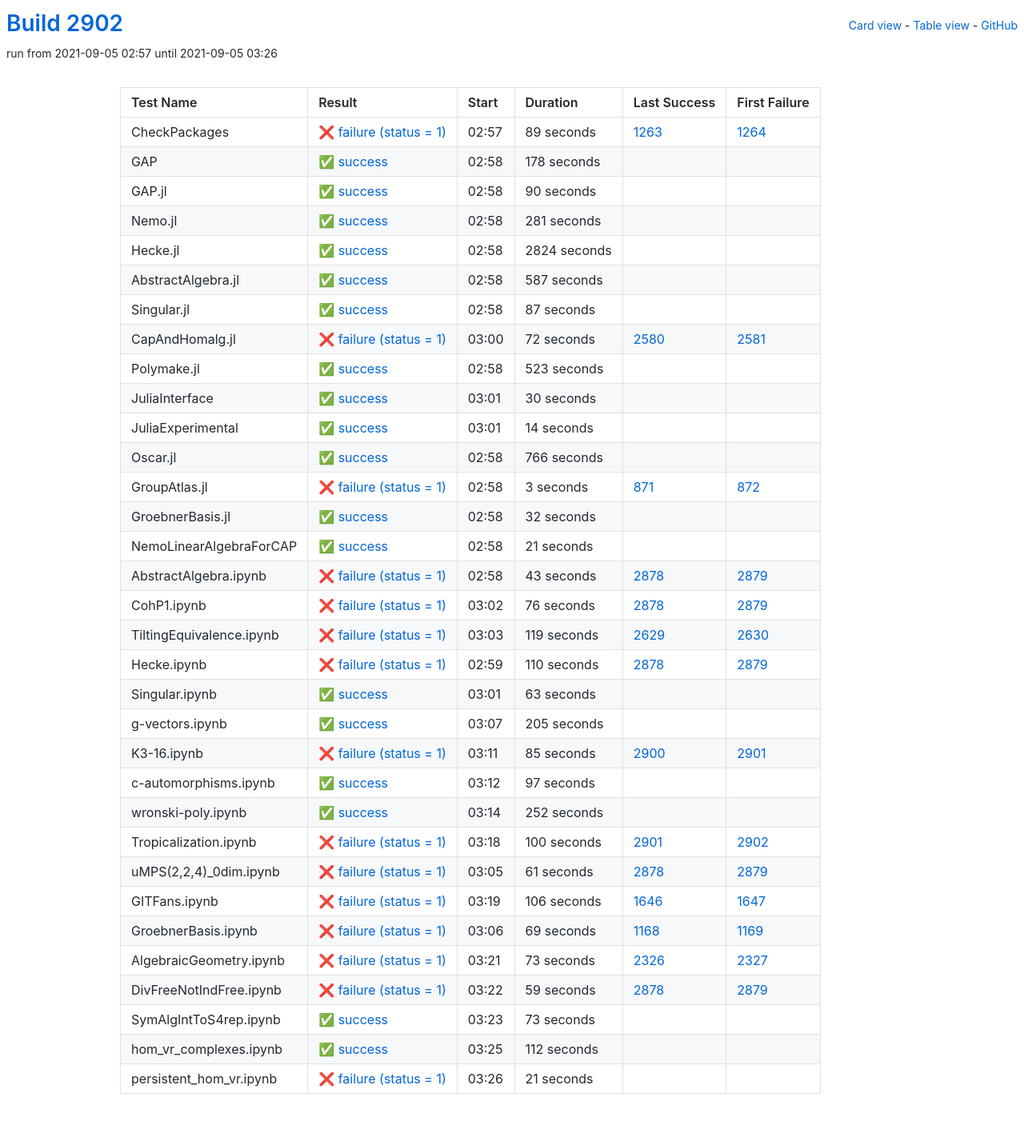
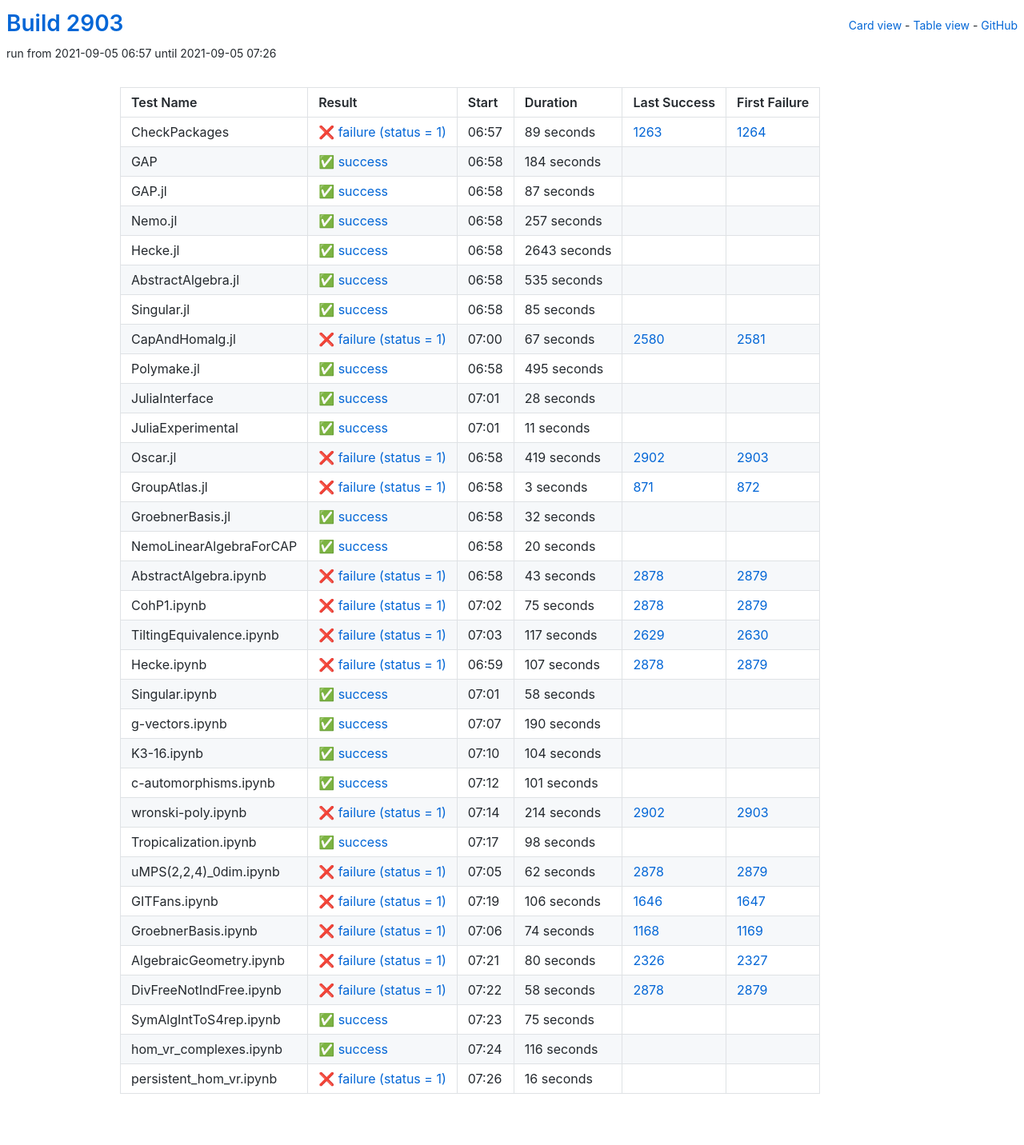
Before and after one commit to oscar-system/oscar-ci-status-stable, a Jekyll site: the page built from table.html, in a window 1280 px wide. Shown: the whole page at 80% size. Built offline with Jekyll 4.4.1, drawn with Linux system fonts in a browser that asks for light colours.

Commit message:
Build #2903

```diff
--- a/_data/ci.yml
+++ b/_data/ci.yml
@@ -1,6 +1,6 @@
 ---
-build: 2902
-build_url: https://oscarci.mathematik.uni-kl.de/job/oscar-stable/2902/
+build: 2903
+build_url: https://oscarci.mathematik.uni-kl.de/job/oscar-stable/2903/
 job: oscar-stable
 organization: oscar-system
 repo: oscar-ci-status-stable
@@ -8,8 +8,8 @@ repourl: https://github.com/oscar-system/oscar-ci-status-stable
 tests:
 - name: CheckPackages
   id: checkpackages
-  log: https://oscarci.mathematik.uni-kl.de/job/oscar-stable/2902/artifact/logs/build-2902/CheckPackages.log
-  start: 2021-09-05 02:57
+  log: https://oscarci.mathematik.uni-kl.de/job/oscar-stable/2903/artifact/logs/build-2903/CheckPackages.log
+  start: 2021-09-05 06:57
   success: false
   exitcode: 1
   status: failure
@@ -20,68 +20,20 @@ tests:
   first_failure_url: https://oscarci.mathematik.uni-kl.de/job/oscar-stable/1264/
 - name: GAP
   id: gap
-  log: https://oscarci.mathematik.uni-kl.de/job/oscar-stable/2902/artifact/logs/build-2902/GAP.log
-  start: 2021-09-05 02:58
+  log: https://oscarci.mathematik.uni-kl.de/job/oscar-stable/2903/artifact/logs/build-2903/GAP.log
+  start: 2021-09-05 06:58
   success: true
   exitcode: 0
   status: success
-  duration: 178
+  duration: 184
   last_success: false
   last_success_url:
   first_failure: false
   first_failure_url:
 - name: GAP.jl
   id: gap-jl
-  log: https://oscarci.mathematik.uni-kl.de/job/oscar-stable/2902/artifact/logs/build-2902/GAP.jl.log
-  start: 2021-09-05 02:58
-  success: true
-  exitcode: 0
-  status: success
-  duration: 90
-  last_success: false
-  last_success_url:
-  first_failure: false
-  first_failure_url:
-- name: Nemo.jl
-  id: nemo-jl
-  log: https://oscarci.mathematik.uni-kl.de/job/oscar-stable/2902/artifact/logs/build-2902/Nemo.jl.log
-  start: 2021-09-05 02:58
-  success: true
-  exitcode: 0
-  status: success
-  duration: 281
-  last_success: false
-  last_success_url:
-  first_failure: false
-  first_failure_url:
-- name: Hecke.jl
-  id: hecke-jl
-  log: https://oscarci.mathematik.uni-kl.de/job/oscar-stable/2902/artifact/logs/build-2902/Hecke.jl.log
-  start: 2021-09-05 02:58
-  success: true
-  exitcode: 0
-  status: success
-  duration: 2824
-  last_success: false
-  last_success_url:
-  first_failure: false
-  first_failure_url:
-- name: AbstractAlgebra.jl
-  id: abstractalgebra-jl
-  log: https://oscarci.mathematik.uni-kl.de/job/oscar-stable/2902/artifact/logs/build-2902/AbstractAlgebra.jl.log
-  start: 2021-09-05 02:58
-  success: true
-  exitcode: 0
-  status: success
-  duration: 587
-  last_success: false
-  last_success_url:
-  first_failure: false
-  first_failure_url:
-- name: Singular.jl
-  id: singular-jl
-  log: https://oscarci.mathematik.uni-kl.de/job/oscar-stable/2902/artifact/logs/build-2902/Singular.jl.log
-  start: 2021-09-05 02:58
+  log: https://oscarci.mathematik.uni-kl.de/job/oscar-stable/2903/artifact/logs/build-2903/GAP.jl.log
+  start: 2021-09-05 06:58
   success: true
   exitcode: 0
   status: success
@@ -90,70 +42,118 @@ tests:
   last_success_url:
   first_failure: false
   first_failure_url:
+- name: Nemo.jl
+  id: nemo-jl
+  log: https://oscarci.mathematik.uni-kl.de/job/oscar-stable/2903/artifact/logs/build-2903/Nemo.jl.log
+  start: 2021-09-05 06:58
+  success: true
+  exitcode: 0
+  status: success
+  duration: 257
+  last_success: false
+  last_success_url:
+  first_failure: false
+  first_failure_url:
+- name: Hecke.jl
+  id: hecke-jl
+  log: https://oscarci.mathematik.uni-kl.de/job/oscar-stable/2903/artifact/logs/build-2903/Hecke.jl.log
+  start: 2021-09-05 06:58
+  success: true
+  exitcode: 0
+  status: success
+  duration: 2643
+  last_success: false
+  last_success_url:
+  first_failure: false
+  first_failure_url:
+- name: AbstractAlgebra.jl
+  id: abstractalgebra-jl
+  log: https://oscarci.mathematik.uni-kl.de/job/oscar-stable/2903/artifact/logs/build-2903/AbstractAlgebra.jl.log
+  start: 2021-09-05 06:58
+  success: true
+  exitcode: 0
+  status: success
+  duration: 535
+  last_success: false
+  last_success_url:
+  first_failure: false
+  first_failure_url:
+- name: Singular.jl
+  id: singular-jl
+  log: https://oscarci.mathematik.uni-kl.de/job/oscar-stable/2903/artifact/logs/build-2903/Singular.jl.log
+  start: 2021-09-05 06:58
+  success: true
+  exitcode: 0
+  status: success
+  duration: 85
+  last_success: false
+  last_success_url:
+  first_failure: false
+  first_failure_url:
 - name: CapAndHomalg.jl
   id: capandhomalg-jl
-  log: https://oscarci.mathematik.uni-kl.de/job/oscar-stable/2902/artifact/logs/build-2902/CapAndHomalg.jl.log
-  start: 2021-09-05 03:00
+  log: https://oscarci.mathematik.uni-kl.de/job/oscar-stable/2903/artifact/logs/build-2903/CapAndHomalg.jl.log
+  start: 2021-09-05 07:00
   success: false
   exitcode: 1
   status: failure
-  duration: 72
+  duration: 67
   last_success: 2580
   last_success_url: https://oscarci.mathematik.uni-kl.de/job/oscar-stable/2580/
   first_failure: 2581
   first_failure_url: https://oscarci.mathematik.uni-kl.de/job/oscar-stable/2581/
 - name: Polymake.jl
   id: polymake-jl
-  log: https://oscarci.mathematik.uni-kl.de/job/oscar-stable/2902/artifact/logs/build-2902/Polymake.jl.log
-  start: 2021-09-05 02:58
+  log: https://oscarci.mathematik.uni-kl.de/job/oscar-stable/2903/artifact/logs/build-2903/Polymake.jl.log
+  start: 2021-09-05 06:58
   success: true
   exitcode: 0
   status: success
-  duration: 523
+  duration: 495
   last_success: false
   last_success_url:
   first_failure: false
   first_failure_url:
 - name: JuliaInterface
   id: juliainterface
-  log: https://oscarci.mathematik.uni-kl.de/job/oscar-stable/2902/artifact/logs/build-2902/JuliaInterface.log
-  start: 2021-09-05 03:01
+  log: https://oscarci.mathematik.uni-kl.de/job/oscar-stable/2903/artifact/logs/build-2903/JuliaInterface.log
+  start: 2021-09-05 07:01
   success: true
   exitcode: 0
   status: success
-  duration: 30
+  duration: 28
   last_success: false
   last_success_url:
   first_failure: false
   first_failure_url:
 - name: JuliaExperimental
   id: juliaexperimental
-  log: https://oscarci.mathematik.uni-kl.de/job/oscar-stable/2902/artifact/logs/build-2902/JuliaExperimental.log
-  start: 2021-09-05 03:01
+  log: https://oscarci.mathematik.uni-kl.de/job/oscar-stable/2903/artifact/logs/build-2903/JuliaExperimental.log
+  start: 2021-09-05 07:01
   success: true
   exitcode: 0
   status: success
-  duration: 14
+  duration: 11
   last_success: false
   last_success_url:
   first_failure: false
   first_failure_url:
 - name: Oscar.jl
   id: oscar-jl
-  log: https://oscarci.mathematik.uni-kl.de/job/oscar-stable/2902/artifact/logs/build-2902/Oscar.jl.log
-  start: 2021-09-05 02:58
-  success: true
-  exitcode: 0
-  status: success
-  duration: 766
-  last_success: false
-  last_success_url:
-  first_failure: false
-  first_failure_url:
+  log: https://oscarci.mathematik.uni-kl.de/job/oscar-stable/2903/artifact/logs/build-2903/Oscar.jl.log
+  start: 2021-09-05 06:58
+  success: false
+  exitcode: 1
+  status: failure
+  duration: 419
+  last_success: 2902
+  last_success_url: https://oscarci.mathematik.uni-kl.de/job/oscar-stable/2902/
+  first_failure: 2903
+  first_failure_url: https://oscarci.mathematik.uni-kl.de/job/oscar-stable/2903/
 - name: GroupAtlas.jl
   id: groupatlas-jl
-  log: https://oscarci.mathematik.uni-kl.de/job/oscar-stable/2902/artifact/logs/build-2902/GroupAtlas.jl.log
-  start: 2021-09-05 02:58
+  log: https://oscarci.mathematik.uni-kl.de/job/oscar-stable/2903/artifact/logs/build-2903/GroupAtlas.jl.log
+  start: 2021-09-05 06:58
   success: false
   exitcode: 1
   status: failure
@@ -164,8 +164,8 @@ tests:
   first_failure_url: https://oscarci.mathematik.uni-kl.de/job/oscar-stable/872/
 - name: GroebnerBasis.jl
   id: groebnerbasis-jl
-  log: https://oscarci.mathematik.uni-kl.de/job/oscar-stable/2902/artifact/logs/build-2902/GroebnerBasis.jl.log
-  start: 2021-09-05 02:58
+  log: https://oscarci.mathematik.uni-kl.de/job/oscar-stable/2903/artifact/logs/build-2903/GroebnerBasis.jl.log
+  start: 2021-09-05 06:58
   success: true
   exitcode: 0
   status: success
@@ -176,20 +176,20 @@ tests:
   first_failure_url:
 - name: NemoLinearAlgebraForCAP
   id: nemolinearalgebraforcap
-  log: https://oscarci.mathematik.uni-kl.de/job/oscar-stable/2902/artifact/logs/build-2902/NemoLinearAlgebraForCAP.log
-  start: 2021-09-05 02:58
+  log: https://oscarci.mathematik.uni-kl.de/job/oscar-stable/2903/artifact/logs/build-2903/NemoLinearAlgebraForCAP.log
+  start: 2021-09-05 06:58
   success: true
   exitcode: 0
   status: success
-  duration: 21
+  duration: 20
   last_success: false
   last_success_url:
   first_failure: false
   first_failure_url:
 - name: AbstractAlgebra.ipynb
   id: abstractalgebra-ipynb
-  log: https://oscarci.mathematik.uni-kl.de/job/oscar-stable/2902/artifact/logs/build-2902/AbstractAlgebra.ipynb.log
-  start: 2021-09-05 02:58
+  log: https://oscarci.mathematik.uni-kl.de/job/oscar-stable/2903/artifact/logs/build-2903/AbstractAlgebra.ipynb.log
+  start: 2021-09-05 06:58
   success: false
   exitcode: 1
   status: failure
@@ -200,128 +200,128 @@ tests:
   first_failure_url: https://oscarci.mathematik.uni-kl.de/job/oscar-stable/2879/
 - name: CohP1.ipynb
   id: cohp1-ipynb
-  log: https://oscarci.mathematik.uni-kl.de/job/oscar-stable/2902/artifact/logs/build-2902/CohP1.ipynb.log
-  start: 2021-09-05 03:02
+  log: https://oscarci.mathematik.uni-kl.de/job/oscar-stable/2903/artifact/logs/build-2903/CohP1.ipynb.log
+  start: 2021-09-05 07:02
   success: false
   exitcode: 1
   status: failure
-  duration: 76
+  duration: 75
   last_success: 2878
   last_success_url: https://oscarci.mathematik.uni-kl.de/job/oscar-stable/2878/
   first_failure: 2879
   first_failure_url: https://oscarci.mathematik.uni-kl.de/job/oscar-stable/2879/
 - name: TiltingEquivalence.ipynb
   id: tiltingequivalence-ipynb
-  log: https://oscarci.mathematik.uni-kl.de/job/oscar-stable/2902/artifact/logs/build-2902/TiltingEquivalence.ipynb.log
-  start: 2021-09-05 03:03
+  log: https://oscarci.mathematik.uni-kl.de/job/oscar-stable/2903/artifact/logs/build-2903/TiltingEquivalence.ipynb.log
+  start: 2021-09-05 07:03
   success: false
   exitcode: 1
   status: failure
-  duration: 119
+  duration: 117
   last_success: 2629
   last_success_url: https://oscarci.mathematik.uni-kl.de/job/oscar-stable/2629/
   first_failure: 2630
   first_failure_url: https://oscarci.mathematik.uni-kl.de/job/oscar-stable/2630/
 - name: Hecke.ipynb
   id: hecke-ipynb
-  log: https://oscarci.mathematik.uni-kl.de/job/oscar-stable/2902/artifact/logs/build-2902/Hecke.ipynb.log
-  start: 2021-09-05 02:59
+  log: https://oscarci.mathematik.uni-kl.de/job/oscar-stable/2903/artifact/logs/build-2903/Hecke.ipynb.log
+  start: 2021-09-05 06:59
   success: false
   exitcode: 1
   status: failure
-  duration: 110
+  duration: 107
   last_success: 2878
   last_success_url: https://oscarci.mathematik.uni-kl.de/job/oscar-stable/2878/
   first_failure: 2879
   first_failure_url: https://oscarci.mathematik.uni-kl.de/job/oscar-stable/2879/
 - name: Singular.ipynb
   id: singular-ipynb
-  log: https://oscarci.mathematik.uni-kl.de/job/oscar-stable/2902/artifact/logs/build-2902/Singular.ipynb.log
-  start: 2021-09-05 03:01
+  log: https://oscarci.mathematik.uni-kl.de/job/oscar-stable/2903/artifact/logs/build-2903/Singular.ipynb.log
+  start: 2021-09-05 07:01
   success: true
   exitcode: 0
   status: success
-  duration: 63
+  duration: 58
   last_success: false
   last_success_url:
   first_failure: false
   first_failure_url:
 - name: g-vectors.ipynb
   id: g-vectors-ipynb
-  log: https://oscarci.mathematik.uni-kl.de/job/oscar-stable/2902/artifact/logs/build-2902/g-vectors.ipynb.log
-  start: 2021-09-05 03:07
+  log: https://oscarci.mathematik.uni-kl.de/job/oscar-stable/2903/artifact/logs/build-2903/g-vectors.ipynb.log
+  start: 2021-09-05 07:07
   success: true
   exitcode: 0
   status: success
-  duration: 205
+  duration: 190
   last_success: false
   last_success_url:
   first_failure: false
   first_failure_url:
 - name: K3-16.ipynb
   id: k3-16-ipynb
-  log: https://oscarci.mathematik.uni-kl.de/job/oscar-stable/2902/artifact/logs/build-2902/K3-16.ipynb.log
-  start: 2021-09-05 03:11
-  success: false
-  exitcode: 1
-  status: failure
-  duration: 85
-  last_success: 2900
-  last_success_url: https://oscarci.mathematik.uni-kl.de/job/oscar-stable/2900/
-  first_failure: 2901
-  first_failure_url: https://oscarci.mathematik.uni-kl.de/job/oscar-stable/2901/
-- name: c-automorphisms.ipynb
-  id: c-automorphisms-ipynb
-  log: https://oscarci.mathematik.uni-kl.de/job/oscar-stable/2902/artifact/logs/build-2902/c-automorphisms.ipynb.log
-  start: 2021-09-05 03:12
+  log: https://oscarci.mathematik.uni-kl.de/job/oscar-stable/2903/artifact/logs/build-2903/K3-16.ipynb.log
+  start: 2021-09-05 07:10
   success: true
   exitcode: 0
   status: success
-  duration: 97
+  duration: 104
+  last_success: false
+  last_success_url:
+  first_failure: false
+  first_failure_url:
+- name: c-automorphisms.ipynb
+  id: c-automorphisms-ipynb
+  log: https://oscarci.mathematik.uni-kl.de/job/oscar-stable/2903/artifact/logs/build-2903/c-automorphisms.ipynb.log
+  start: 2021-09-05 07:12
+  success: true
+  exitcode: 0
+  status: success
+  duration: 101
   last_success: false
   last_success_url:
   first_failure: false
   first_failure_url:
 - name: wronski-poly.ipynb
   id: wronski-poly-ipynb
-  log: https://oscarci.mathematik.uni-kl.de/job/oscar-stable/2902/artifact/logs/build-2902/wronski-poly.ipynb.log
-  start: 2021-09-05 03:14
+  log: https://oscarci.mathematik.uni-kl.de/job/oscar-stable/2903/artifact/logs/build-2903/wronski-poly.ipynb.log
+  start: 2021-09-05 07:14
+  success: false
+  exitcode: 1
+  status: failure
+  duration: 214
+  last_success: 2902
+  last_success_url: https://oscarci.mathematik.uni-kl.de/job/oscar-stable/2902/
+  first_failure: 2903
+  first_failure_url: https://oscarci.mathematik.uni-kl.de/job/oscar-stable/2903/
+- name: Tropicalization.ipynb
+  id: tropicalization-ipynb
+  log: https://oscarci.mathematik.uni-kl.de/job/oscar-stable/2903/artifact/logs/build-2903/Tropicalization.ipynb.log
+  start: 2021-09-05 07:17
   success: true
   exitcode: 0
   status: success
-  duration: 252
+  duration: 98
   last_success: false
   last_success_url:
   first_failure: false
   first_failure_url:
-- name: Tropicalization.ipynb
-  id: tropicalization-ipynb
-  log: https://oscarci.mathematik.uni-kl.de/job/oscar-stable/2902/artifact/logs/build-2902/Tropicalization.ipynb.log
-  start: 2021-09-05 03:18
+- name: uMPS(2,2,4)_0dim.ipynb
+  id: umps-2-2-4-0dim-ipynb
+  log: https://oscarci.mathematik.uni-kl.de/job/oscar-stable/2903/artifact/logs/build-2903/uMPS-2-2-4-_0dim.ipynb.log
+  start: 2021-09-05 07:05
   success: false
   exitcode: 1
   status: failure
-  duration: 100
-  last_success: 2901
-  last_success_url: https://oscarci.mathematik.uni-kl.de/job/oscar-stable/2901/
-  first_failure: 2902
-  first_failure_url: https://oscarci.mathematik.uni-kl.de/job/oscar-stable/2902/
-- name: uMPS(2,2,4)_0dim.ipynb
-  id: umps-2-2-4-0dim-ipynb
-  log: https://oscarci.mathematik.uni-kl.de/job/oscar-stable/2902/artifact/logs/build-2902/uMPS-2-2-4-_0dim.ipynb.log
-  start: 2021-09-05 03:05
-  success: false
-  exitcode: 1
-  status: failure
-  duration: 61
+  duration: 62
   last_success: 2878
   last_success_url: https://oscarci.mathematik.uni-kl.de/job/oscar-stable/2878/
   first_failure: 2879
   first_failure_url: https://oscarci.mathematik.uni-kl.de/job/oscar-stable/2879/
 - name: GITFans.ipynb
   id: gitfans-ipynb
-  log: https://oscarci.mathematik.uni-kl.de/job/oscar-stable/2902/artifact/logs/build-2902/GITFans.ipynb.log
-  start: 2021-09-05 03:19
+  log: https://oscarci.mathematik.uni-kl.de/job/oscar-stable/2903/artifact/logs/build-2903/GITFans.ipynb.log
+  start: 2021-09-05 07:19
   success: false
   exitcode: 1
   status: failure
@@ -332,72 +332,72 @@ tests:
   first_failure_url: https://oscarci.mathematik.uni-kl.de/job/oscar-stable/1647/
 - name: GroebnerBasis.ipynb
   id: groebnerbasis-ipynb
-  log: https://oscarci.mathematik.uni-kl.de/job/oscar-stable/2902/artifact/logs/build-2902/GroebnerBasis.ipynb.log
-  start: 2021-09-05 03:06
+  log: https://oscarci.mathematik.uni-kl.de/job/oscar-stable/2903/artifact/logs/build-2903/GroebnerBasis.ipynb.log
+  start: 2021-09-05 07:06
   success: false
   exitcode: 1
   status: failure
-  duration: 69
+  duration: 74
   last_success: 1168
   last_success_url: https://oscarci.mathematik.uni-kl.de/job/oscar-stable/1168/
   first_failure: 1169
   first_failure_url: https://oscarci.mathematik.uni-kl.de/job/oscar-stable/1169/
 - name: AlgebraicGeometry.ipynb
   id: algebraicgeometry-ipynb
-  log: https://oscarci.mathematik.uni-kl.de/job/oscar-stable/2902/artifact/logs/build-2902/AlgebraicGeometry.ipynb.log
-  start: 2021-09-05 03:21
+  log: https://oscarci.mathematik.uni-kl.de/job/oscar-stable/2903/artifact/logs/build-2903/AlgebraicGeometry.ipynb.log
+  start: 2021-09-05 07:21
   success: false
   exitcode: 1
   status: failure
-  duration: 73
+  duration: 80
   last_success: 2326
   last_success_url: https://oscarci.mathematik.uni-kl.de/job/oscar-stable/2326/
   first_failure: 2327
   first_failure_url: https://oscarci.mathematik.uni-kl.de/job/oscar-stable/2327/
 - name: DivFreeNotIndFree.ipynb
   id: divfreenotindfree-ipynb
-  log: https://oscarci.mathematik.uni-kl.de/job/oscar-stable/2902/artifact/logs/build-2902/DivFreeNotIndFree.ipynb.log
-  start: 2021-09-05 03:22
+  log: https://oscarci.mathematik.uni-kl.de/job/oscar-stable/2903/artifact/logs/build-2903/DivFreeNotIndFree.ipynb.log
+  start: 2021-09-05 07:22
   success: false
   exitcode: 1
   status: failure
-  duration: 59
+  duration: 58
   last_success: 2878
   last_success_url: https://oscarci.mathematik.uni-kl.de/job/oscar-stable/2878/
   first_failure: 2879
   first_failure_url: https://oscarci.mathematik.uni-kl.de/job/oscar-stable/2879/
 - name: SymAlgIntToS4rep.ipynb
   id: symalginttos4rep-ipynb
-  log: https://oscarci.mathematik.uni-kl.de/job/oscar-stable/2902/artifact/logs/build-2902/SymAlgIntToS4rep.ipynb.log
-  start: 2021-09-05 03:23
+  log: https://oscarci.mathematik.uni-kl.de/job/oscar-stable/2903/artifact/logs/build-2903/SymAlgIntToS4rep.ipynb.log
+  start: 2021-09-05 07:23
   success: true
   exitcode: 0
   status: success
-  duration: 73
+  duration: 75
   last_success: false
   last_success_url:
   first_failure: false
   first_failure_url:
 - name: hom_vr_complexes.ipynb
   id: hom-vr-complexes-ipynb
-  log: https://oscarci.mathematik.uni-kl.de/job/oscar-stable/2902/artifact/logs/build-2902/hom_vr_complexes.ipynb.log
-  start: 2021-09-05 03:25
+  log: https://oscarci.mathematik.uni-kl.de/job/oscar-stable/2903/artifact/logs/build-2903/hom_vr_complexes.ipynb.log
+  start: 2021-09-05 07:24
   success: true
   exitcode: 0
   status: success
-  duration: 112
+  duration: 116
   last_success: false
   last_success_url:
   first_failure: false
   first_failure_url:
 - name: persistent_hom_vr.ipynb
   id: persistent-hom-vr-ipynb
-  log: https://oscarci.mathematik.uni-kl.de/job/oscar-stable/2902/artifact/logs/build-2902/persistent_hom_vr.ipynb.log
-  start: 2021-09-05 03:26
+  log: https://oscarci.mathematik.uni-kl.de/job/oscar-stable/2903/artifact/logs/build-2903/persistent_hom_vr.ipynb.log
+  start: 2021-09-05 07:26
   success: false
   exitcode: 1
   status: failure
-  duration: 21
+  duration: 16
   last_success: false
   last_success_url:
   first_failure: false
```
Also changed, not shown: README.md.
